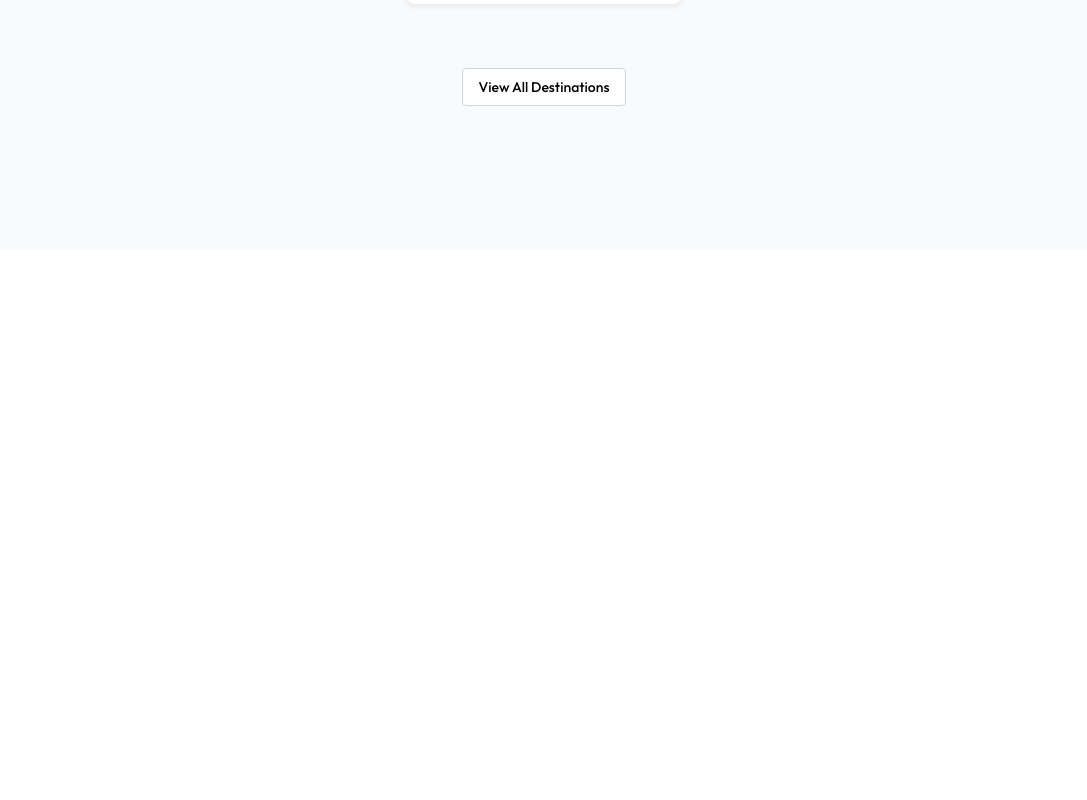
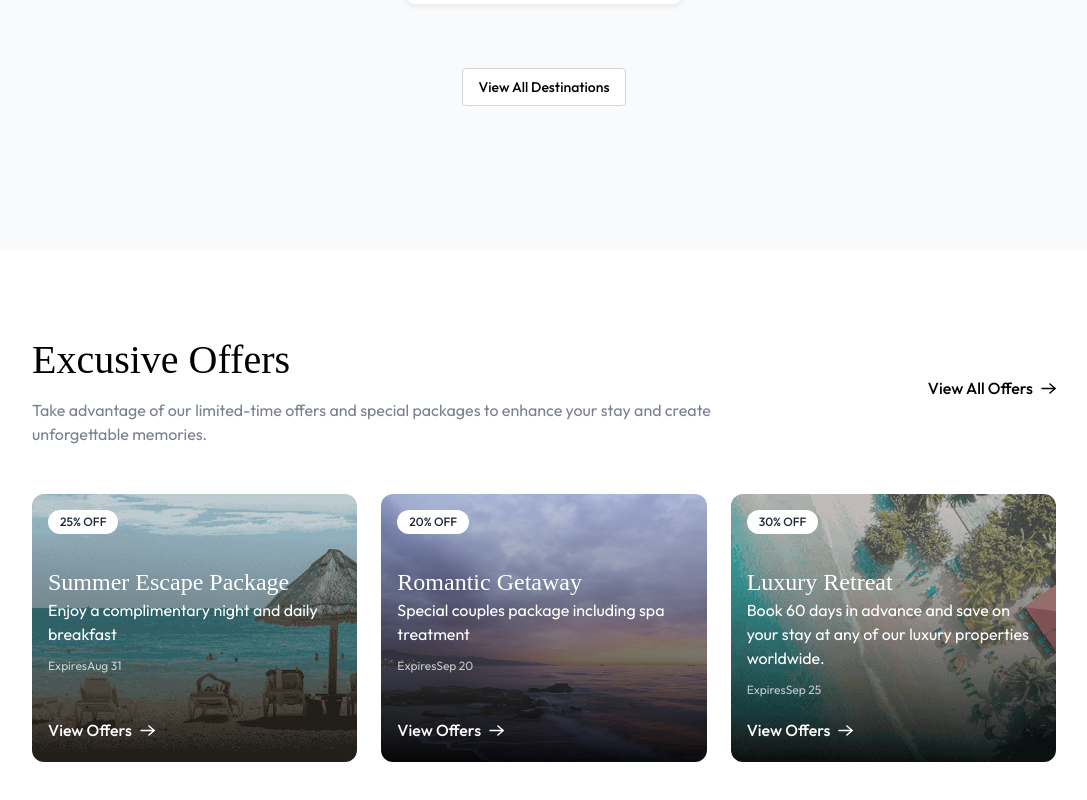
Before and after one commit to gargabhishek0987/Hotel-Booking-System, a React (Vite) app in the folder client/: page / in a window 1280 px wide. Shown: the part 1748-2548 px from the top of the page, without its empty margins (96-1183 px from the left). Before the commit the page ends 1998 px from the top, so only its background shows below. Built offline with nearby package versions, Linux system fonts and the light colour scheme; no server answers.

Commit message:
added the exclusive offers section

```diff
--- /dev/null
+++ b/client/src/components/ExclusiveOffers.jsx
@@ -0,0 +1,44 @@
+import React from 'react'
+import { assets, exclusiveOffers } from '../assets/assets'
+import Title from './Title'
+
+const ExclusiveOffers = () => {
+  return (
+    <div className='flex flex-col items-center px-6 md:px-16 lg:px-24 xl:px-32 pt-20 pb-30'>
+          <div className='flex flex-col md:flex-row items-center justify-between w-full'>
+              <Title  align='left' title='Excusive Offers' subTitle='Take advantage of our limited-time offers and special packages to enhance your stay and create unforgettable memories.'/>
+              <button className='group flex items-center gap-2 font-medium cursor-pointer max-md:mt-12'>
+                  View All Offers
+                  <img src={assets.arrowIcon} alt="arrow-icon" className='group-hover:translate-x-1 transition-all'/>
+
+              </button>
+          </div>
+          <div className='grid grid-cols-1 md:grid-cols-2 lg:grid-cols-3 gap-6 mt-12'>
+              {exclusiveOffers.map((item) => (
+                  <div
+  key={item._id}
+  className='group relative flex flex-col items-start justify-between gap-1 pt-12 md:pt-18 px-4 rounded-xl text-white bg-no-repeat bg-cover bg-center'
+  style={{ backgroundImage: `url(${item.image})` }}
+>
+                      <p className='px-3 py-1 absolute top-4 left-4 text-xs bg-white text-gray-800 font-medium rounded-full'>{item.priceOff}% OFF  </p>
+                      <div>
+                          <p className='text-2xl font-medium font-playfair'>{item.title}</p>
+                          <p>{ item.description}</p>
+                          <p className='text-xs text-white/70 mt-3'> Expires{item.expiryDate}</p>
+
+                      </div>
+                      <button className='flex items-center gap-2 font-medium cursor-pointer mt-4 mb-5'>
+                          View Offers
+
+                          <img className='invert group-hover:translate-x-1 transition-all' src={assets.arrowIcon }alt="arrow-icon" />
+                      </button>
+
+                  </div>
+              ) )}
+
+          </div>
+    </div>
+  )
+}
+
+export default ExclusiveOffers
--- a/client/src/components/Navbar.jsx
+++ b/client/src/components/Navbar.jsx
@@ -80,7 +80,7 @@ const Navbar = () => {
 
                 </UserButton>)
                     :
-                ( <button  onClick={openSignIn }  className="bg-black text-white px-8 py-2.5 rounded-full ml-4 transition-all duration-500">
+                ( <button  onClick={openSignIn}  className="bg-black text-white px-8 py-2.5 rounded-full ml-4 transition-all duration-500">
                         Login
                     </button>)}
 
@@ -89,10 +89,6 @@ const Navbar = () => {
                 </div>
 
             {/* Mobile Menu Button */}
-
-
-
-
 
             <div className="flex items-center gap-3 md:hidden">
                  {user && <UserButton>
--- a/client/src/pages/Home.jsx
+++ b/client/src/pages/Home.jsx
@@ -1,12 +1,14 @@
 import React from 'react'
 import Hero from '../components/Hero'
 import FeaturedDestination from '../components/FeaturedDestination'
+import ExclusiveOffers from '../components/ExclusiveOffers'
 
 const Home = () => {
   return (
     <>
       <Hero />
-      <FeaturedDestination/>
+      <FeaturedDestination />
+      <ExclusiveOffers/>
     </>
   )
 }
```
